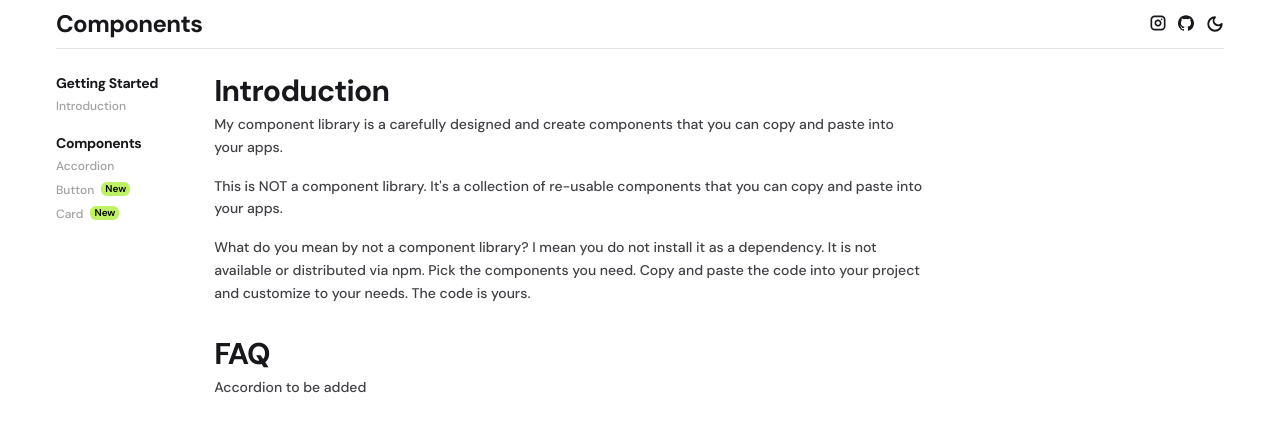
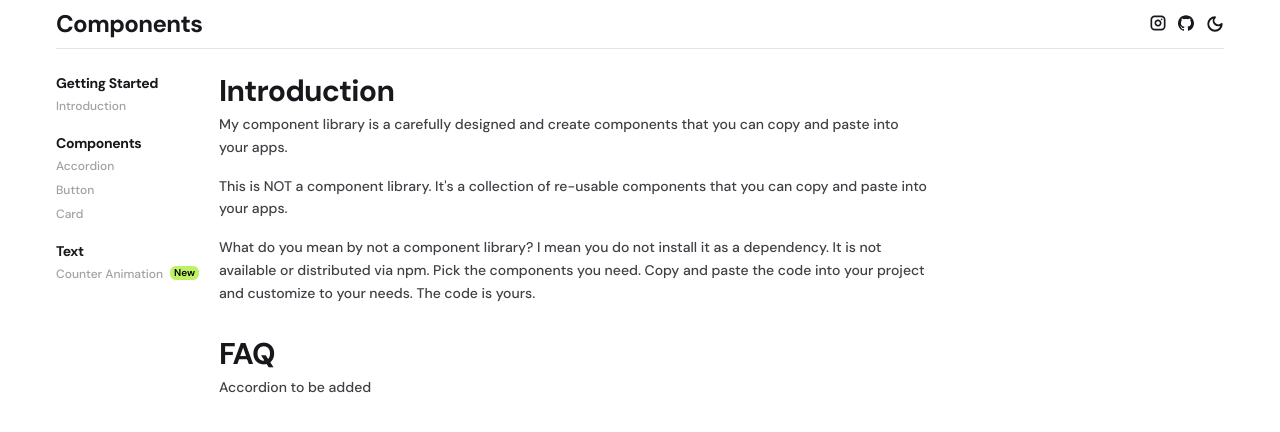
Before and after one commit to joshewah/simple-ui, a React (Vite) app: page /docs/introduction in a window 1280 px wide. Shown: the top 432 px of the page. Built offline with nearby package versions, Linux system fonts and the light colour scheme.

Commit message:
refactored sidelist navigation to be scalable

```diff
--- a/src/layouts/NavigationLayout.tsx
+++ b/src/layouts/NavigationLayout.tsx
@@ -63,7 +63,7 @@ const NavigationLayout = ({
                   <PanelLeftClose size={18} strokeWidth={2.5} />
                 </button>
               </header>
-              <SidebarList type={'Link'} />
+              <SidebarList />
             </div>
           </nav>
         )}
--- a/src/layouts/SidebarLayout.tsx
+++ b/src/layouts/SidebarLayout.tsx
@@ -1,4 +1,4 @@
-import { Outlet, NavLink } from 'react-router-dom'
+import { Outlet } from 'react-router-dom'
 import SidebarList from './SidebarList'
 
 const SidebarLayout = () => {
@@ -6,7 +6,7 @@ const SidebarLayout = () => {
     <div className="flex justify-center sm:justify-start">
       <aside className="hidden pb-6 pr-6 sm:block sm:min-w-fit">
         <nav className="sidebar">
-          <SidebarList type={'NavLink'} />
+          <SidebarList />
         </nav>
       </aside>
       <Outlet />
--- a/src/layouts/SidebarList.tsx
+++ b/src/layouts/SidebarList.tsx
@@ -1,93 +1,81 @@
-import { NavLink, Link } from 'react-router-dom'
+import { NavLink } from 'react-router-dom'
 
-type SidebarListProps = {
-  type: 'NavLink' | 'Link'
+type LinkProps = {
+  type: 'title' | 'link'
+  label: string
+  to?: string
+  new?: boolean
 }
 
-const SidebarList = ({ type }: SidebarListProps) => {
-  if (type === 'Link') {
-    return (
-      <>
-        <ul className="mb-4 flex flex-col">
-          <li className="sidebar-group-heading">Getting Started</li>
-          <li>
-            <Link to="/docs" className="sidebar-link" reloadDocument>
-              Introduction
-            </Link>
-          </li>
-        </ul>
-        <ul>
-          <li className="sidebar-group-heading">Components</li>
-          <li>
-            <Link
-              to="/docs/components/accordion"
-              className="sidebar-link"
-              reloadDocument
-            >
-              Accordion
-            </Link>
-          </li>
-          <li>
-            <Link
-              to="/docs/components/button"
-              className="sidebar-link tag-new"
-              reloadDocument
-            >
-              Button
-            </Link>
-          </li>
-          <li>
-            <Link
-              to="/docs/components/card"
-              className="sidebar-link tag-new"
-              reloadDocument
-            >
-              Card
-            </Link>
-          </li>
-        </ul>
-      </>
-    )
-  }
+const dummyLinks: LinkProps[] = [
+  {
+    type: 'title',
+    label: 'Getting Started',
+  },
+  {
+    type: 'link',
+    to: '/docs',
+    label: 'Introduction',
+  },
+  {
+    type: 'title',
+    label: 'Components',
+  },
+  {
+    type: 'link',
+    to: '/docs/components/accordion',
+    label: 'Accordion',
+  },
+  {
+    type: 'link',
+    to: '/docs/components/button',
+    label: 'Button',
+  },
+  {
+    type: 'link',
+    to: '/docs/components/card',
+    label: 'Card',
+  },
+  {
+    type: 'title',
+    label: 'Text',
+  },
+  {
+    type: 'link',
+    to: '/docs/text/counter',
+    label: 'Counter Animation',
+    new: true,
+  },
+]
 
+const SidebarList = () => {
   return (
     <>
       <ul className="mb-4 flex flex-col">
-        <li className="sidebar-group-heading">Getting Started</li>
-        <li>
-          <NavLink to="/docs" className="sidebar-link" reloadDocument>
-            Introduction
-          </NavLink>
-        </li>
-      </ul>
-      <ul>
-        <li className="sidebar-group-heading">Components</li>
-        <li>
-          <NavLink
-            to="/docs/components/accordion"
-            className="sidebar-link"
-            reloadDocument
-          >
-            Accordion
-          </NavLink>
-        </li>
-        <li>
-          <NavLink
-            to="/docs/components/button"
-            className="sidebar-link tag-new"
-          >
-            Button
-          </NavLink>
-        </li>
-        <li>
-          <NavLink
-            to="/docs/components/card"
-            className="sidebar-link tag-new"
-            reloadDocument
-          >
-            Card
-          </NavLink>
-        </li>
+        {dummyLinks.map((link: LinkProps, index: number) => {
+          if (link.type === 'title') {
+            return (
+              <li
+                key={index}
+                className="sidebar-group-heading mt-4 first-of-type:mt-0"
+              >
+                {link.label}
+              </li>
+            )
+          } else {
+            return (
+              <li key={index}>
+                <NavLink
+                  to={link.to!}
+                  className={`sidebar-link ${link.new ? 'tag-new' : ''}`}
+                  reloadDocument
+                >
+                  {link.label}
+                </NavLink>
+              </li>
+            )
+          }
+        })}
       </ul>
     </>
   )
```
